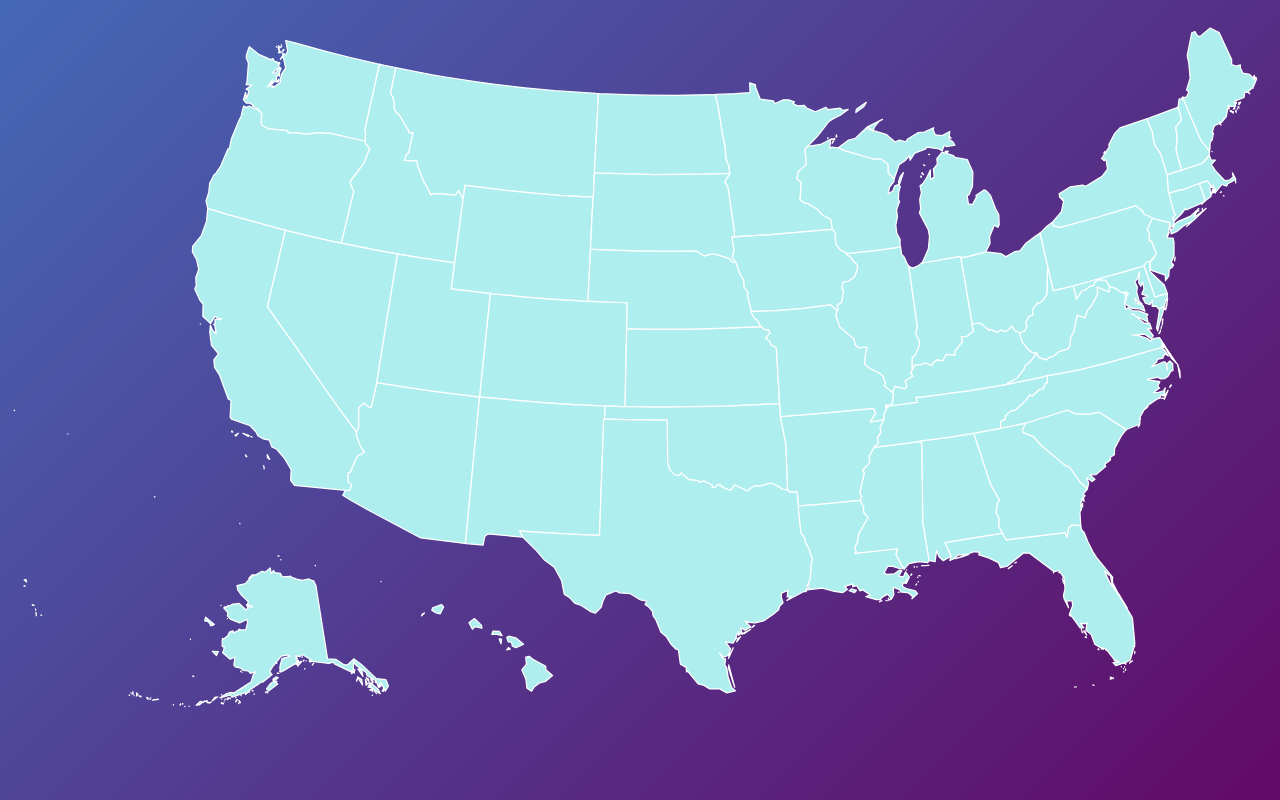
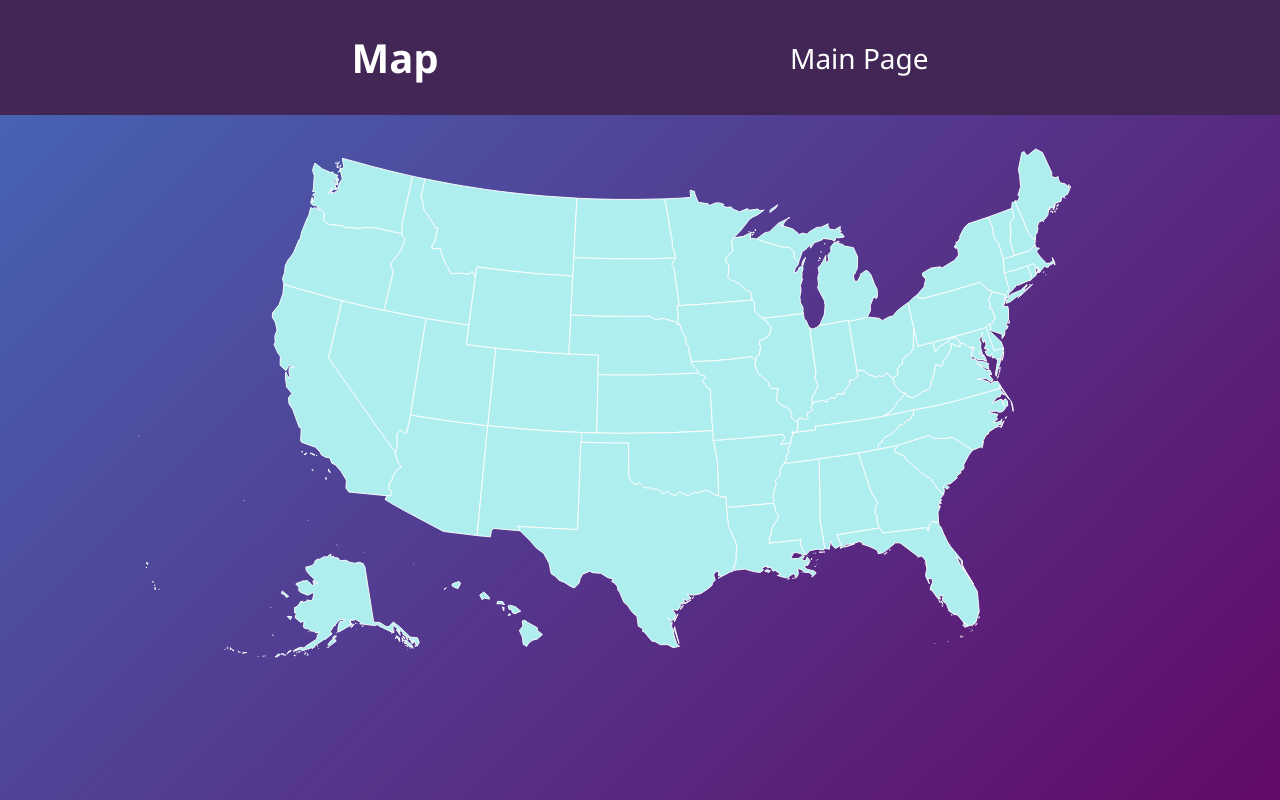
Before and after one commit to Sculpto-R/Voter-Engagement-Platform, a plain HTML site: page pages/map.html in a window 1280 px wide. Drawn offline with Linux system fonts and the light colour scheme.

Commit message:
fixed styles and nav bar

```diff
--- a/assets/styles.css
+++ b/assets/styles.css
@@ -267,8 +267,10 @@ path:hover {
   position: absolute;
   top: 0;
   left: 0;
-  width: 100%;
-  height: 100%;
+  width: 75%;
+  height: 75%;
+  padding-top: 10%;
+  padding-left: 10%;
 }
 
 #details-box {
--- a/pages/map.html
+++ b/pages/map.html
@@ -4,7 +4,7 @@
         <meta charset="UTF-8">
         <meta http-equiv="X-UA-Compatible" content="IE=edge">
         <meta name="viewport" content="width=device-width, initial-scale=1.0">
-        <title>Interactive US Map</title>
+        <title>Voting Map</title>
 
         <link rel="preconnect" href="https://fonts.googleapis.com">
         <link rel="preconnect" href="https://fonts.gstatic.com" crossorigin>
@@ -12,6 +12,10 @@
         <link rel="stylesheet" href="../assets/styles.css">
     </head>
     <body>
+        <div id="navbar">
+            <h1>Map</h1>
+            <a href="../index.html">Main Page</a>
+        </div>
         <div id="details-box"></div>
 
         <svg
```
